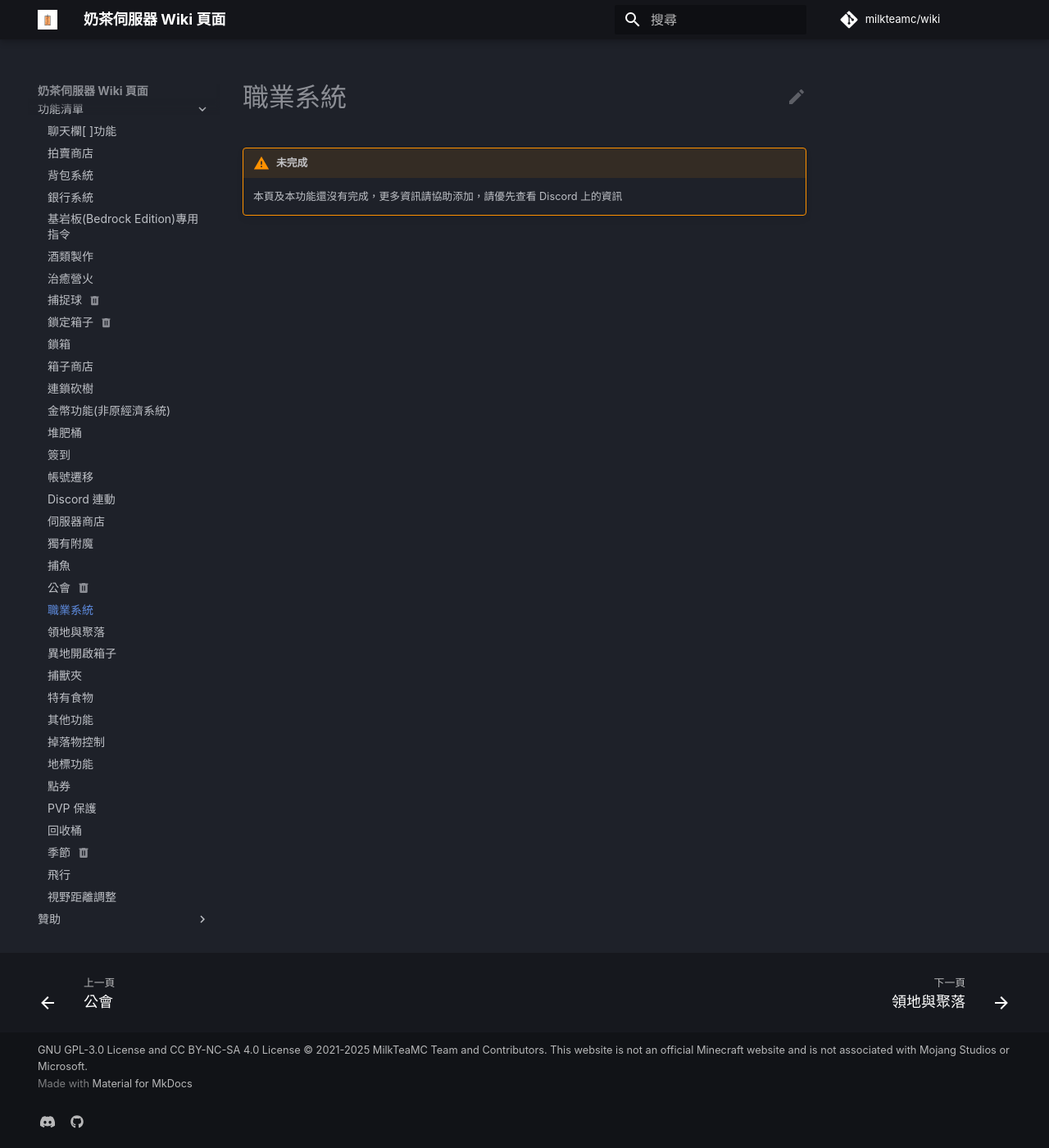
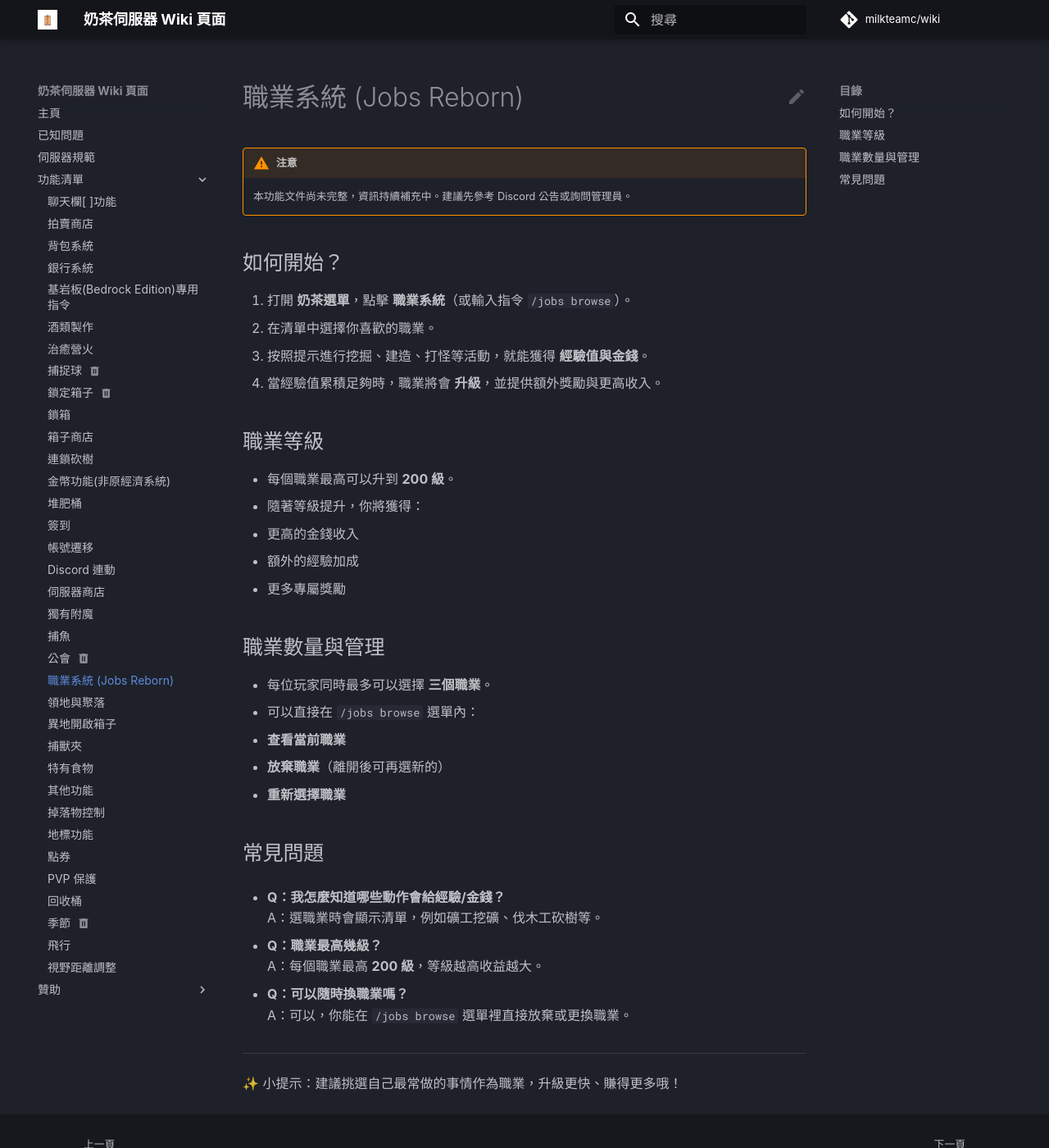
Before and after one commit to milkteamc/wiki, an MkDocs documentation site: the page built from docs/功能清單/jobs.md, in a window 1280 px wide and 1400 px high. Shown: the whole window at 82% size. Built offline with MkDocs 1.6.1 and Material for MkDocs 9.7.7, drawn with Linux system fonts in a browser that asks for light colours; some web fonts are replaced; plug-ins that fetch from the network failed and are left out.

Commit message:
更新 docs/功能清單/jobs.md

```diff
--- a/docs/功能清單/jobs.md
+++ b/docs/功能清單/jobs.md
@@ -1,3 +1,38 @@
-# 職業系統
-!!! warning "未完成"
-    本頁及本功能還沒有完成，更多資訊請協助添加，請優先查看 Discord 上的資訊
+# 職業系統 (Jobs Reborn)
+
+!!! warning "注意"
+    本功能文件尚未完整，資訊持續補充中。建議先參考 Discord 公告或詢問管理員。
+
+## 如何開始？
+1. 打開 **奶茶選單**，點擊 **職業系統**（或輸入指令 `/jobs browse`）。
+2. 在清單中選擇你喜歡的職業。
+3. 按照提示進行挖掘、建造、打怪等活動，就能獲得 **經驗值與金錢**。
+4. 當經驗值累積足夠時，職業將會 **升級**，並提供額外獎勵與更高收入。
+
+## 職業等級
+- 每個職業最高可以升到 **200 級**。
+- 隨著等級提升，你將獲得：
+  - 更高的金錢收入
+  - 額外的經驗加成
+  - 更多專屬獎勵
+
+## 職業數量與管理
+- 每位玩家同時最多可以選擇 **三個職業**。
+- 可以直接在 `/jobs browse` 選單內：
+  - **查看當前職業**
+  - **放棄職業**（離開後可再選新的）
+  - **重新選擇職業**
+
+## 常見問題
+- **Q：我怎麼知道哪些動作會給經驗/金錢？**
+  A：選職業時會顯示清單，例如礦工挖礦、伐木工砍樹等。
+
+- **Q：職業最高幾級？**
+  A：每個職業最高 **200 級**，等級越高收益越大。
+
+- **Q：可以隨時換職業嗎？**
+  A：可以，你能在 `/jobs browse` 選單裡直接放棄或更換職業。
+
+---
+
+✨ 小提示：建議挑選自己最常做的事情作為職業，升級更快、賺得更多哦！
```
